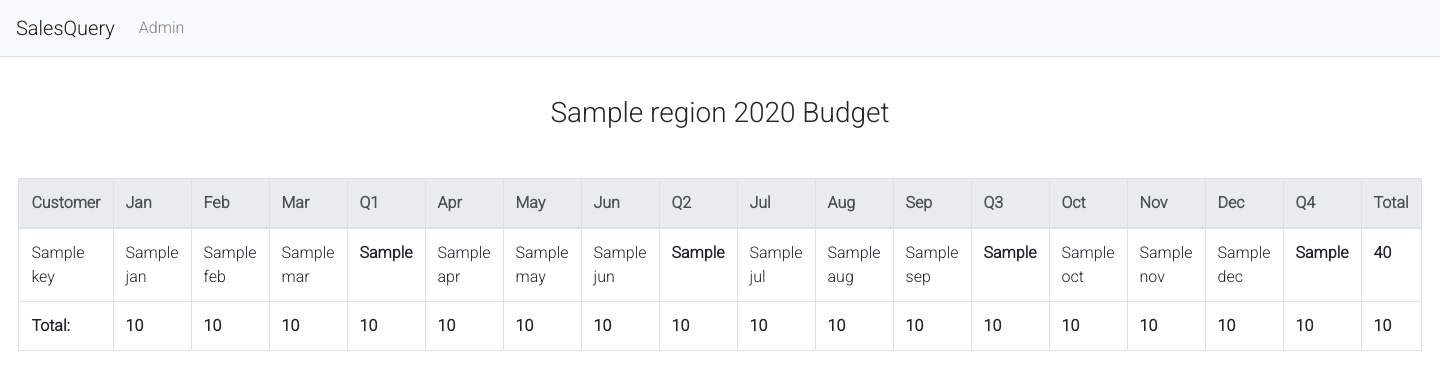
After one commit to anthonyvittoria/Ledger, a Django app: template templates/SalesQuery/budget_region_customer.html in a window 1440 px wide. The commit adds this page. Shown: the top 390 px of the page. Run offline with Django 3.2, Linux system fonts and the light colour scheme; the template is opened without the code that fills it: most values are stand-ins (such as "Sample title", 1, 10 or a date in 2020); some libraries are stand-ins or nearby versions.

Commit message:
Add budget by region by customer view

```diff
--- /dev/null
+++ b/templates/SalesQuery/budget_region_customer.html
@@ -0,0 +1,83 @@
+{% extends 'SalesQuery/base.html' %} {% load static %}{% load humanize %}
+
+    {% block body%}
+        <h3 class="mt-5 text-center">{{ region }} {{ year }} Budget</h3>
+
+        {% if customer_data %}
+        <table class="table table-hover table-bordered sortable my-5 text-left">
+            <thead class="thead-light">
+                <tr>
+                    <th scope="col">Customer</th>
+                    <th scope="col">Jan</th>
+                    <th scope="col">Feb</th>
+                    <th scope="col">Mar</th>
+                    <th scope="col">Q1</th>
+                    <th scope="col">Apr</th>
+                    <th scope="col">May</th>
+                    <th scope="col">Jun</th>
+                    <th scope="col">Q2</th>
+                    <th scope="col">Jul</th>
+                    <th scope="col">Aug</th>
+                    <th scope="col">Sep</th>
+                    <th scope="col">Q3</th>
+                    <th scope="col">Oct</th>
+                    <th scope="col">Nov</th>
+                    <th scope="col">Dec</th>
+                    <th scope="col">Q4</th>
+                    <th scope="col">Total</th>
+                </tr>
+            </thead>
+            <tbody>
+                {% for key, value in customer_data.items %}
+                <tr>
+                    <td title="{{ key }}">{{ key|truncatechars:10 }}</td>
+                    <td>{{ value.jan }}</td>
+                    <td>{{ value.feb }}</td>
+                    <td>{{ value.mar }}</td>
+                    <td class="font-weight-bold">{{ value.q1 }}</td>
+                    <td>{{ value.apr }}</td>
+                    <td>{{ value.may }}</td>
+                    <td>{{ value.jun }}</td>
+                    <td class="font-weight-bold">{{ value.q2 }}</td>
+                    <td>{{ value.jul }}</td>
+                    <td>{{ value.aug }}</td>
+                    <td>{{ value.sep }}</td>
+                    <td class="font-weight-bold">{{ value.q3 }}</td>
+                    <td>{{ value.oct }}</td>
+                    <td>{{ value.nov }}</td>
+                    <td>{{ value.dec }}</td>
+                    <td class="font-weight-bold">{{ value.q4 }}</td>
+                    <td class="font-weight-bold">{{ value.q1|add:value.q2|add:value.q3|add:value.q4 }}</td>
+                </tr>
+                {% endfor %}
+                <tr data-disablesort="true">
+                    <td class="font-weight-bold">Total:</td>
+                    <td class="font-weight-bold">{{ jan_total }}</td>
+                    <td class="font-weight-bold">{{ feb_total }}</td>
+                    <td class="font-weight-bold">{{ mar_total }}</td>
+                    <td class="font-weight-bold">{{ q1_total }}</td>
+                    <td class="font-weight-bold">{{ apr_total }}</td>
+                    <td class="font-weight-bold">{{ may_total }}</td>
+                    <td class="font-weight-bold">{{ jun_total }}</td>
+                    <td class="font-weight-bold">{{ q2_total }}</td>
+                    <td class="font-weight-bold">{{ jul_total }}</td>
+                    <td class="font-weight-bold">{{ aug_total }}</td>
+                    <td class="font-weight-bold">{{ sep_total }}</td>
+                    <td class="font-weight-bold">{{ q3_total }}</td>
+                    <td class="font-weight-bold">{{ oct_total }}</td>
+                    <td class="font-weight-bold">{{ nov_total }}</td>
+                    <td class="font-weight-bold">{{ dec_total }}</td>
+                    <td class="font-weight-bold">{{ q4_total }}</td>
+                    <td class="font-weight-bold">{{ budget_total }}</td>
+                </tr>
+            </tbody>
+        </table>
+        {% endif %}
+
+        <script src="https://code.jquery.com/jquery-3.3.1.slim.min.js" integrity="sha384-q8i/X+965DzO0rT7abK41JStQIAqVgRVzpbzo5smXKp4YfRvH+8abtTE1Pi6jizo" crossorigin="anonymous"></script>
+        <script src="https://cdnjs.cloudflare.com/ajax/libs/popper.js/1.14.7/umd/popper.min.js" integrity="sha384-UO2eT0CpHqdSJQ6hJty5KVphtPhzWj9WO1clHTMGa3JDZwrnQq4sF86dIHNDz0W1" crossorigin="anonymous"></script>
+        <script src="{% static 'SalesQuery/bootstrap.bundle.js' %}"></script>
+
+        <!-- Add bootstrap-sortable -->
+        <script src="{% static 'SalesQuery/bootstrap-sortable.js' %}"></script>
+    {% endblock %}
--- a/templates/SalesQuery/index.html
+++ b/templates/SalesQuery/index.html
@@ -25,7 +25,7 @@
                 <a href="{% url 'cl_budget_plant_customer' %}" class="dropdown-item">Sales by Plant by Customer</a>
                 <a href="{% url 'cl_budget_plant_sector' %}" class="dropdown-item">Sales by Plant by Sector</a>
                 <a href="{% url 'cl_budget_region_plant' %}" class="dropdown-item">Sales by Region by Plant</a>
-                <a href="#" class="dropdown-item">Sales by Region by Customer</a>
+                <a href="{% url 'cl_budget_region_customer' %}" class="dropdown-item">Sales by Region by Customer</a>
                 <a href="#" class="dropdown-item">Sales by Region by Sector</a>
                 <div class="dropdown-divider"></div>
                 <a href="#" class="dropdown-item">Global sales by Plant</a>
--- a/urls.py
+++ b/urls.py
@@ -18,4 +18,9 @@ urlpatterns = [
         path('budget/region-plant/', views.cl_budget_region_plant, name='cl_budget_region_plant'),
         path('budget/region-plant/<slug:region_name_slug>', views.cy_budget_region_plant, name='cy_budget_region_plant'),
         path('budget/region-plant/<slug:region_name_slug>/<int:year>', views.budget_region_plant, name='budget_region_plant'),
+
+        ### Budget by Region by Customer ###
+        path('budget/region-customer/', views.cl_budget_region_customer, name='cl_budget_region_customer'),
+        path('budget/region-customer/<slug:region_name_slug>', views.cy_budget_region_customer, name='cy_budget_region_customer'),
+        path('budget/region-customer/<slug:region_name_slug>/<int:year>', views.budget_region_customer, name='budget_region_customer'),
 ]
```
Also changed, not shown: templates/SalesQuery/cl_budget_region_customer.html (added, +13 -0 lines), templates/SalesQuery/cy_budget_region_customer.html (added, +19 -0 lines), views.py (+134 -0 lines).
